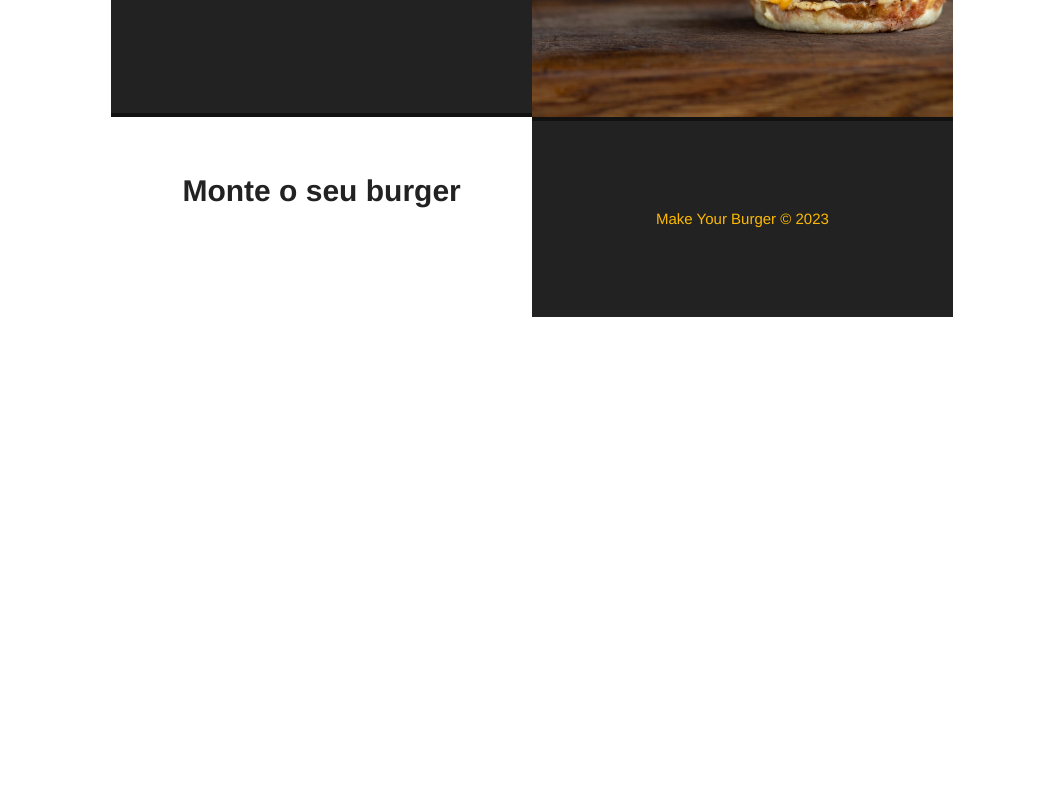
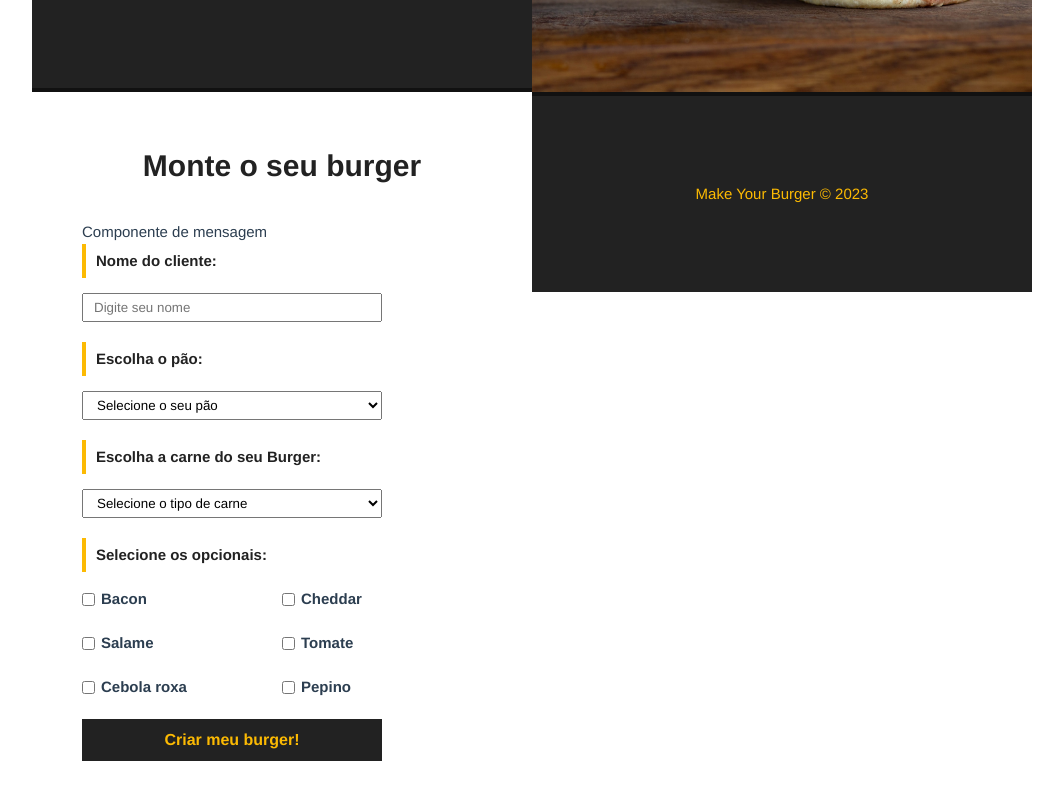
Before and after one commit to daricesousa/make-your-burger, a Vue app: page / in a window 1280 px wide. Shown: the part 308-1108 px from the top of the page, without its empty margins (108-1171 px from the left). Before the commit the page ends 800 px from the top, so only its background shows below. Built offline with nearby package versions, Linux system fonts and the light colour scheme; data requests are answered from the project's data file.

Commit message:
get data in database

```diff
--- a/db/db.json
+++ b/db/db.json
@@ -18,7 +18,7 @@
         "type": "Integral"
       }
     ],
-    "meat": [
+    "meats": [
       {
         "id": 1,
         "type": "Maminha"
--- a/src/components/BurgerForm.vue
+++ b/src/components/BurgerForm.vue
@@ -1,4 +1,32 @@
 <script setup>
+import { ref, onMounted } from 'vue';
+
+const breads = ref(null);
+const meats = ref(null);
+const optionalData = ref(null);
+
+const editName = ref("");
+const editBread = ref("");
+const editMeat = ref("");
+const editOptional = ref([]);
+
+const status = ref("Solicitado");
+const msg = ref("");
+
+async function getIngredients() {
+  const req = await fetch("http://localhost:3000/ingredients");
+  const data = await req.json();
+  breads.value = data.breads;
+  meats.value = data.meats;
+  optionalData.value = data.optional;
+
+}
+
+
+onMounted(() => {
+  getIngredients();
+});
+
 
 </script>
 
@@ -16,32 +44,24 @@
         <label for="bread">Escolha o pão: </label>
         <select name="bread" id="bread">
           <option value=""> Selecione o seu pão</option>
+          <option v-for="bread in breads" :key="bread.id" :value="bread.type"> {{ bread.type }}</option>
         </select>
       </div>
       <div class="input-container">
         <label for="meat">Escolha a carne do seu Burger: </label>
         <select name="meat" id="meat">
           <option value=""> Selecione o tipo de carne</option>
+          <option v-for="meat in meats" :key="meat.id" :value="meat.type"> {{ meat.type }}</option>
         </select>
       </div>
-      <div id="option-container" class="input-container">
-        <label id="option-title" for="option">Selecione os opcionais: </label>
-        <div class="checkbox-container">
-          <input type="checkbox" name="option" value="salame">
-          <span> Salame</span>
+      <div id="optional-container" class="input-container">
+        <label id="optional-title" for="optional">Selecione os opcionais: </label>
+
+        <div class="checkbox-container" v-for="optional in optionalData" :key="optional.id">
+          <input type="checkbox" name="optional" :v-model="optional" :value="optional.type">
+          <span> {{ optional.type }}</span>
         </div>
-        <div class="checkbox-container">
-          <input type="checkbox" name="option" value="salame">
-          <span> Salame</span>
-        </div>
-        <div class="checkbox-container">
-          <input type="checkbox" name="option" value="salame">
-          <span> Salame</span>
-        </div>
-        <div class="checkbox-container">
-          <input type="checkbox" name="option" value="salame">
-          <span> Salame</span>
-        </div>
+
         <div class="input-container">
           <input type="submit" class="submit-btn" value="Criar meu burger!">
         </div>
@@ -78,12 +98,12 @@ select {
   width: 300px
 }
 
-#option-container {
+#optional-container {
   flex-wrap: wrap;
   flex-direction: row;
 }
 
-#option-title {
+#optional-title {
   width: 100%;
 }
 
--- a/src/views/HomeView.vue
+++ b/src/views/HomeView.vue
@@ -1,10 +1,12 @@
 <script setup>
 import BannerComp from "../components/BannerComp.vue";
+import BurgerForm from "../components/BurgerForm.vue";
 </script>
 
 <template>
   <BannerComp />
   <div class="main-container">
     <h1>Monte o seu burger</h1>
+    <BurgerForm />
   </div>
 </template>
```
